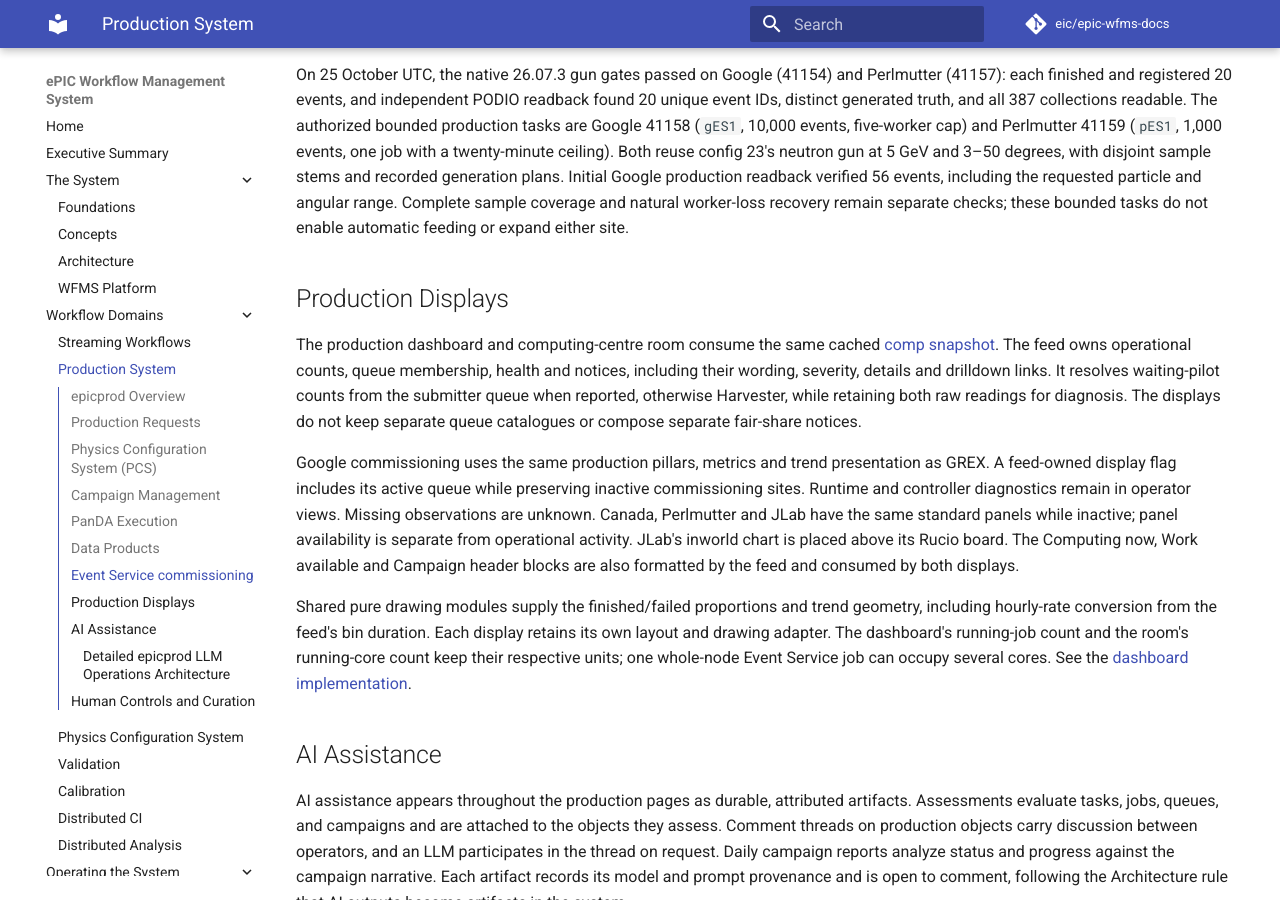
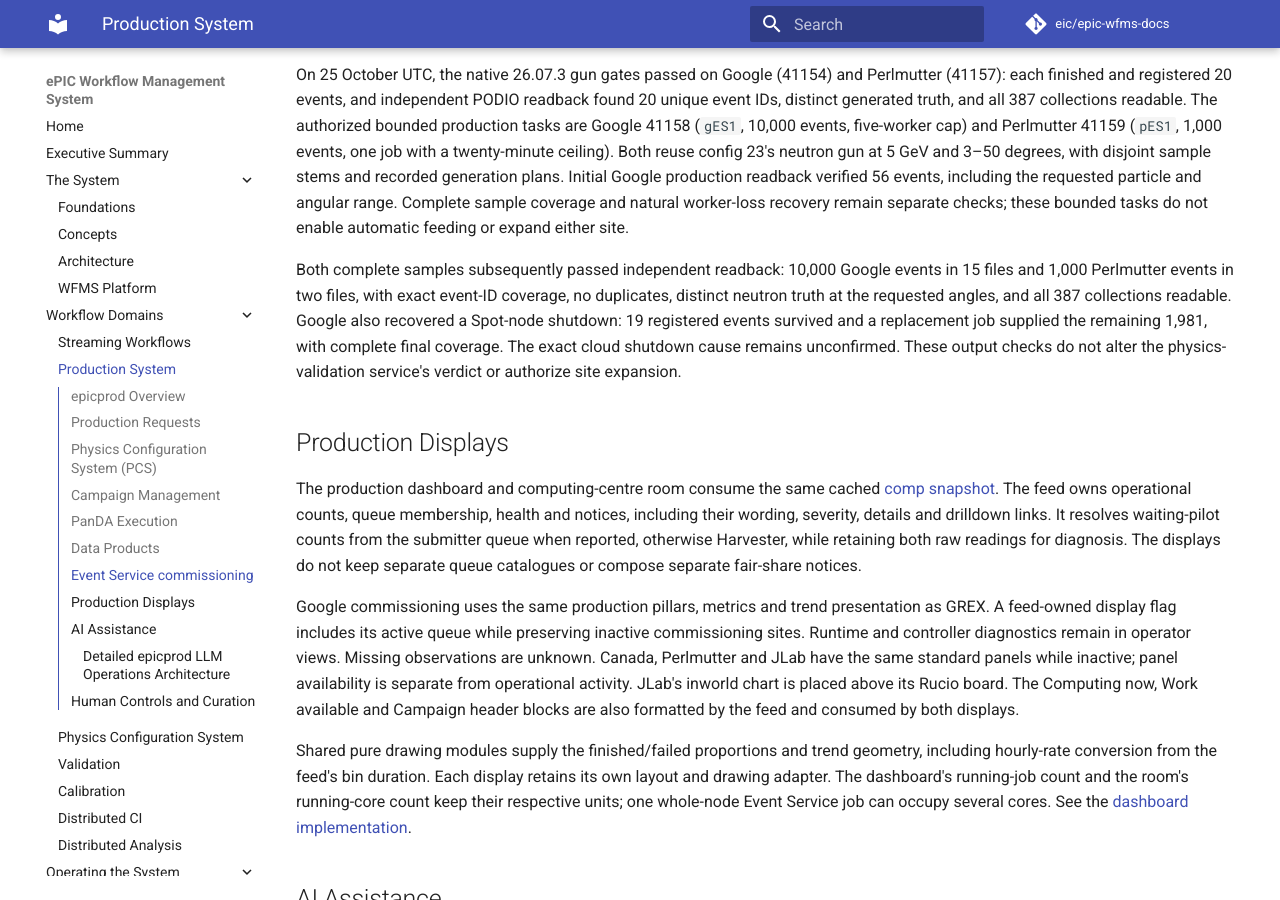
Before and after one commit to eic/epic-wfms-docs, an MkDocs documentation site: the page built from docs/production.md, in a window 1280 px wide and 900 px high, scrolled down 5965 px. Built offline with MkDocs 1.6.1 and Material for MkDocs 9.7.7, drawn with Linux system fonts in a browser that asks for light colours; comment, search, counter and statistics services are not loaded.

Commit message:
Record full Google and Perlmutter ES output validation
Co-authored-by: Codex <codex@openai.com>

```diff
--- a/docs/production.md
+++ b/docs/production.md
@@ -205,6 +205,15 @@ including the requested particle and angular range. Complete sample coverage
 and natural worker-loss recovery remain separate checks; these bounded tasks
 do not enable automatic feeding or expand either site.
 
+Both complete samples subsequently passed independent readback: 10,000 Google
+events in 15 files and 1,000 Perlmutter events in two files, with exact event-ID
+coverage, no duplicates, distinct neutron truth at the requested angles, and
+all 387 collections readable. Google also recovered a Spot-node shutdown:
+19 registered events survived and a replacement job supplied the remaining
+1,981, with complete final coverage. The exact cloud shutdown cause remains
+unconfirmed. These output checks do not alter the physics-validation service's
+verdict or authorize site expansion.
+
 ## Production Displays
 
 The production dashboard and computing-centre room consume the same cached
```
